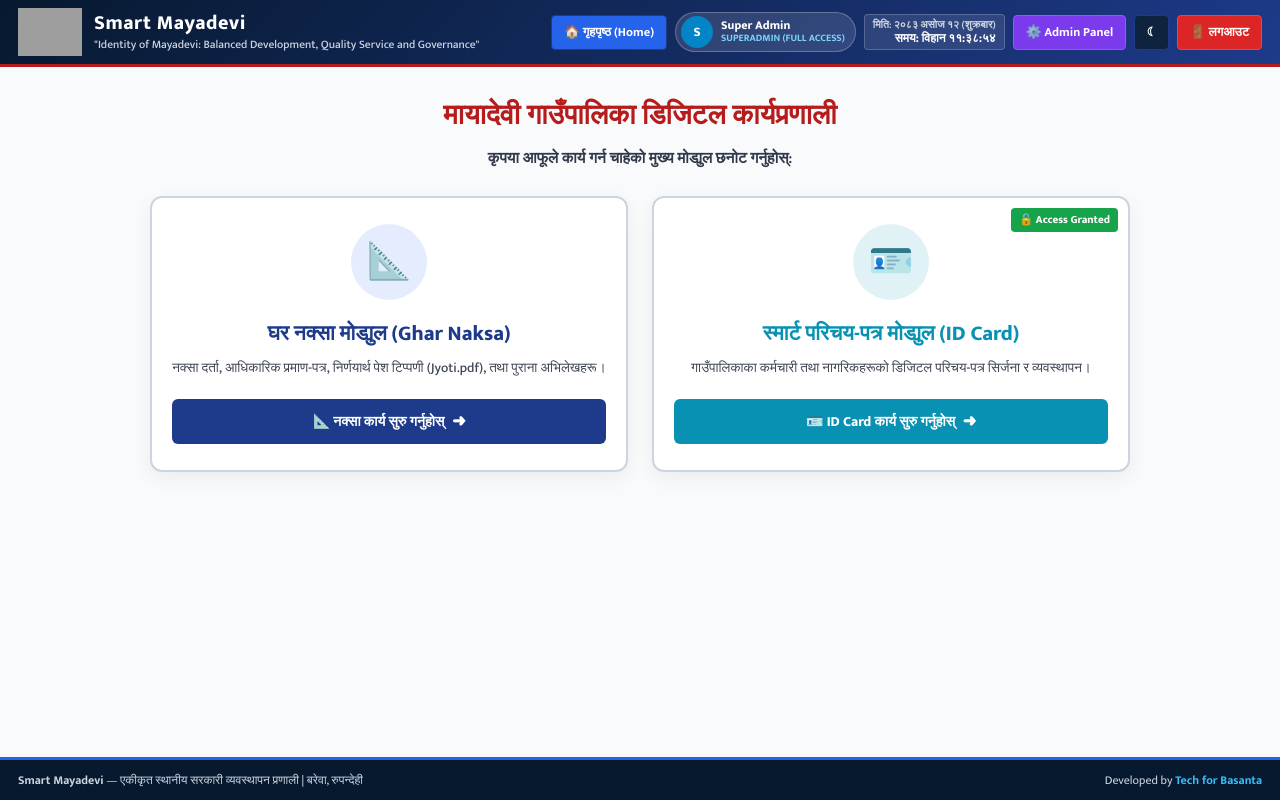
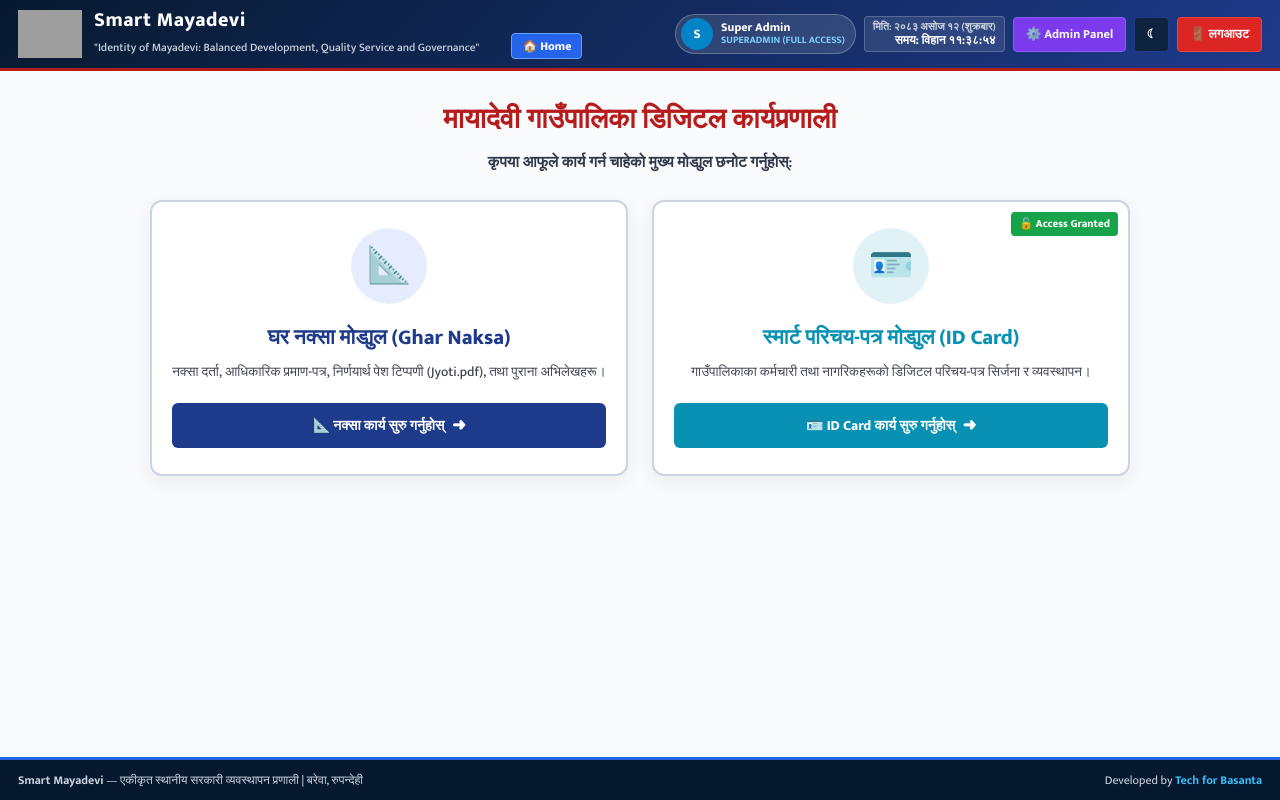
Before and after one commit to techforbasanta-blip/naksa-darta-system, a website: page index.html in a window 1280 px wide. Drawn offline with nearby package versions, Linux system fonts and the light colour scheme; grey boxes are pictures that could not be loaded.

Commit message:
Update index.html

```diff
--- a/index.html
+++ b/index.html
@@ -6,7 +6,7 @@
   <title>Smart Mayadevi - डिजिटल कार्यप्रणाली तथा व्यवस्थापन</title>
 
   <link rel="preconnect" href="https://fonts.googleapis.com">
-  <link rel="preconnect" href="https://fonts.gstatic.com" crossorigin>
+  <link rel="preconnect" href="https://fonts.gstatic.com">
   <link href="https://fonts.googleapis.com/css2?family=Mukta:wght@400;500;600;700;800;900&display=swap" rel="stylesheet">
 
   <script src="https://cdn.jsdelivr.net/npm/@supabase/supabase-js@2"></script>
@@ -54,7 +54,37 @@
     .brand-left { display: flex; align-items: center; gap: 12px; }
     .brand-left img { height: 48px; width: auto; }
     .brand-text h1 { font-size: 20px; font-weight: 800; color: #fff; line-height: 1.2; letter-spacing: 0.5px; }
-    .brand-text p { font-size: 11.5px; color: #cbd5e1; font-weight: 500; }
+
+    /* नाराको ठीक २/४ ट्याब पछाडि Home बटन मिलाउने कन्टेनर */
+    .motto-home-row {
+      display: flex;
+      align-items: center;
+      flex-wrap: wrap;
+      gap: 32px; /* २/४ ट्याब बराबरको खुला ठाउँ */
+      margin-top: 2px;
+    }
+    .brand-text p { font-size: 11.5px; color: #cbd5e1; font-weight: 500; margin: 0; }
+
+    .brand-home-badge {
+      background: rgba(255, 255, 255, 0.18);
+      color: #ffffff !important;
+      text-decoration: none;
+      font-size: 12px;
+      font-weight: 800;
+      padding: 2px 10px;
+      border-radius: 4px;
+      border: 1px solid rgba(255, 255, 255, 0.4);
+      display: inline-flex;
+      align-items: center;
+      gap: 4px;
+      transition: all 0.2s ease;
+      white-space: nowrap;
+    }
+    .brand-home-badge:hover, .brand-home-badge.active {
+      background: #2563eb;
+      border-color: #60a5fa;
+      transform: translateY(-1px);
+    }
 
     .header-controls { display: flex; align-items: center; gap: 8px; flex-wrap: wrap; }
 
@@ -203,20 +233,21 @@
 </head>
 <body>
 
-  <!-- Top Header with Home Menu -->
+  <!-- Top Header with Motto followed by 2/4 Tab Spaced Home Button -->
   <header class="gov-header">
     <div class="header-inner">
       <div class="brand-left">
         <img src="https://mayadevimunrupandehi.gov.np/sites/all/themes/newmun/new_logo.png" alt="Gov Logo" onerror="this.src='assets/nishan%20chap.jpg';">
         <div class="brand-text">
           <h1>Smart Mayadevi</h1>
-          <p>"Identity of Mayadevi: Balanced Development, Quality Service and Governance"</p>
+          <div class="motto-home-row">
+            <p>"Identity of Mayadevi: Balanced Development, Quality Service and Governance"</p>
+            <a href="index.html" class="brand-home-badge active" title="मुख्य गृहपृष्ठमा जानुहोस्">🏠 Home</a>
+          </div>
         </div>
       </div>
 
       <div class="header-controls">
-        <a href="index.html" class="btn-hdr active">🏠 गृहपृष्ठ (Home)</a>
-
         <!-- Profile badge with photo update feature -->
         <div class="user-badge" id="uBadgeBox" onclick="editSuperAdminPP()" title="फोटो फेर्न यहाँ क्लिक गर्नुहोस्">
           <div class="user-badge-fallback" id="uAvatarFallback">S</div>
@@ -318,7 +349,6 @@
       document.getElementById("naksaOptionsContainer").style.display = "none";
     }
 
-    // ID Card सुपर एडमिनले मात्र खोल्न मिल्ने चेक
     function handleIdCardClick() {
       const raw = sessionStorage.getItem("user") || localStorage.getItem("user");
       let u = raw ? JSON.parse(raw) : null;
@@ -330,7 +360,6 @@
       }
     }
 
-    // Superadmin प्रोफाइल फोटो (PP) आफै सम्पादन गर्ने लजिक
     function editSuperAdminPP() {
       const raw = sessionStorage.getItem("user") || localStorage.getItem("user");
       let u = raw ? JSON.parse(raw) : null;
@@ -354,7 +383,6 @@
         sessionStorage.setItem("user", JSON.stringify(u));
         localStorage.setItem("user", JSON.stringify(u));
 
-        // सुपरएडमिनको फोटो सबै पानाको लागि सुरक्षित
         localStorage.setItem("superadmin_profile_photo", base64Photo);
 
         document.getElementById("uAvatarImg").src = base64Photo;
@@ -370,7 +398,6 @@
         const raw = sessionStorage.getItem("user") || localStorage.getItem("user");
         let u = null;
 
-        // यदि पहिले लगइन छैन भने सिधै Superadmin पासवर्ड Sarkar@#07 को लागि डिफाल्ट सेट
         if (!raw) {
           u = { username: "superadmin", full_name: "Super Admin", role: "Superadmin", password: "Sarkar@#07" };
           sessionStorage.setItem("user", JSON.stringify(u));
```
